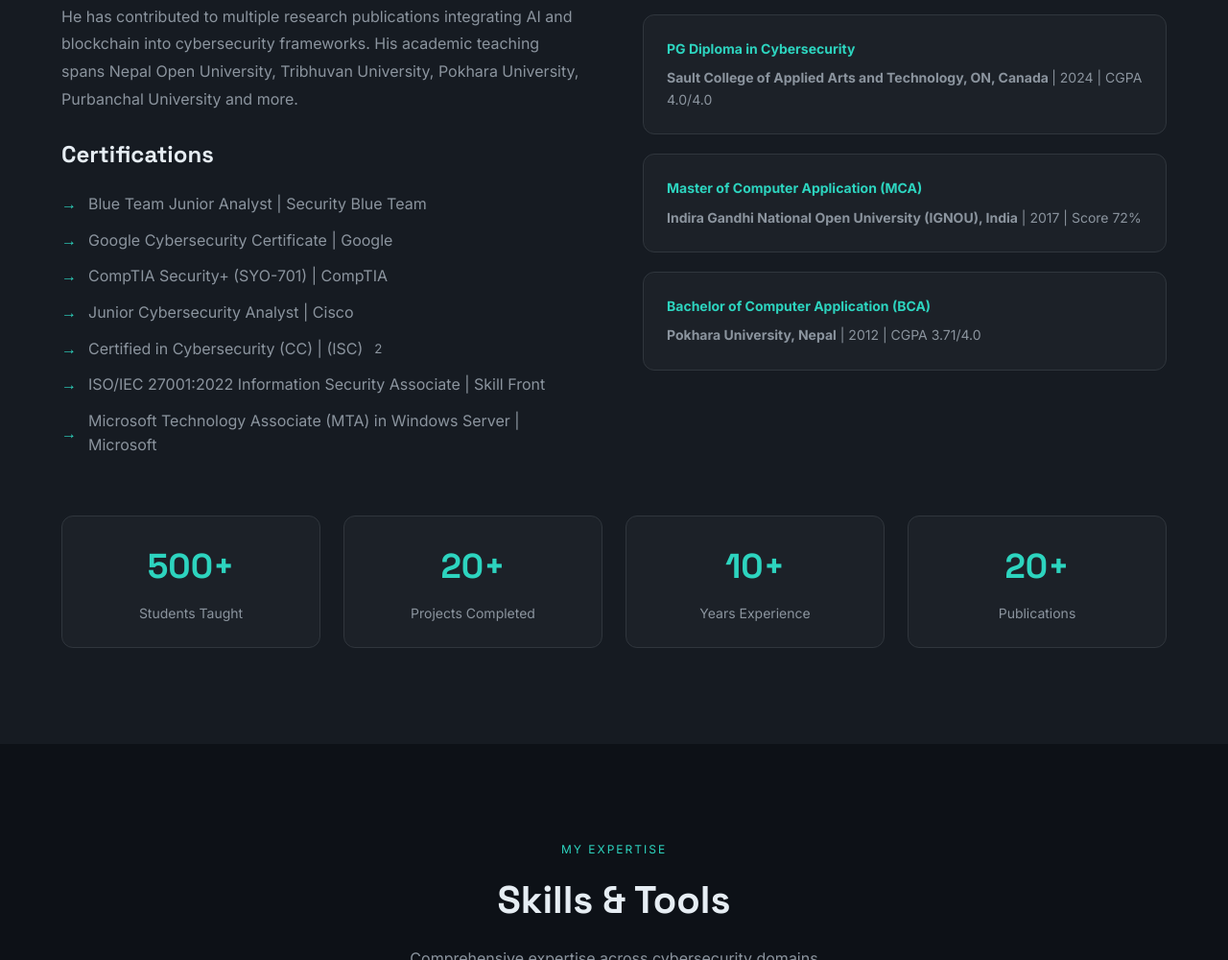
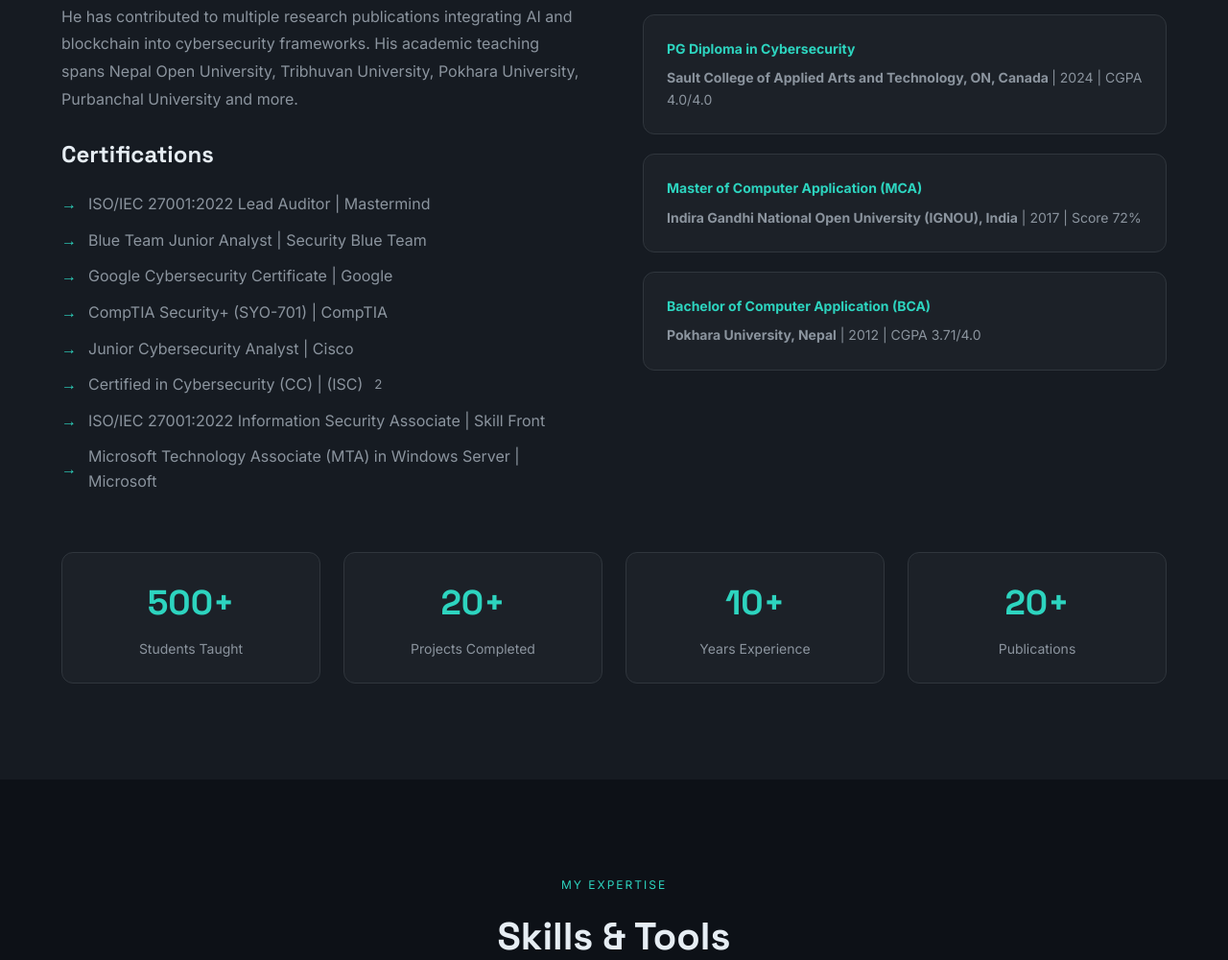
Before and after one commit to bishwo-pp/bishwo-pp.github.io, a plain HTML site: page index.html in a window 1280 px wide. Shown: the part 1119-2119 px from the top of the page at 96% size. Drawn offline with Linux system fonts and the light colour scheme.

Commit message:
Update index.html

```diff
--- a/index.html
+++ b/index.html
@@ -1028,6 +1028,7 @@
 
           <h3> Certifications </h3>
           <ul class="about-list">
+            <li> ISO/IEC 27001:2022 Lead Auditor | Mastermind </li>
             <li>Blue Team Junior Analyst | Security Blue Team </li>
             <li>Google Cybersecurity Certificate | Google</li>
             <li>CompTIA Security+ (SYO-701) | CompTIA</li>
```
